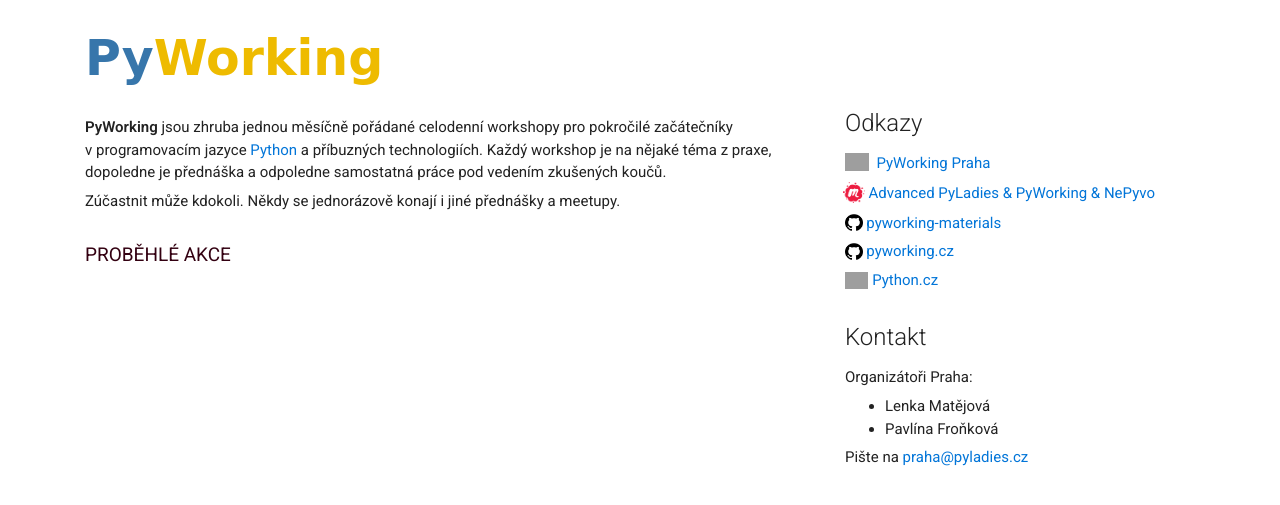
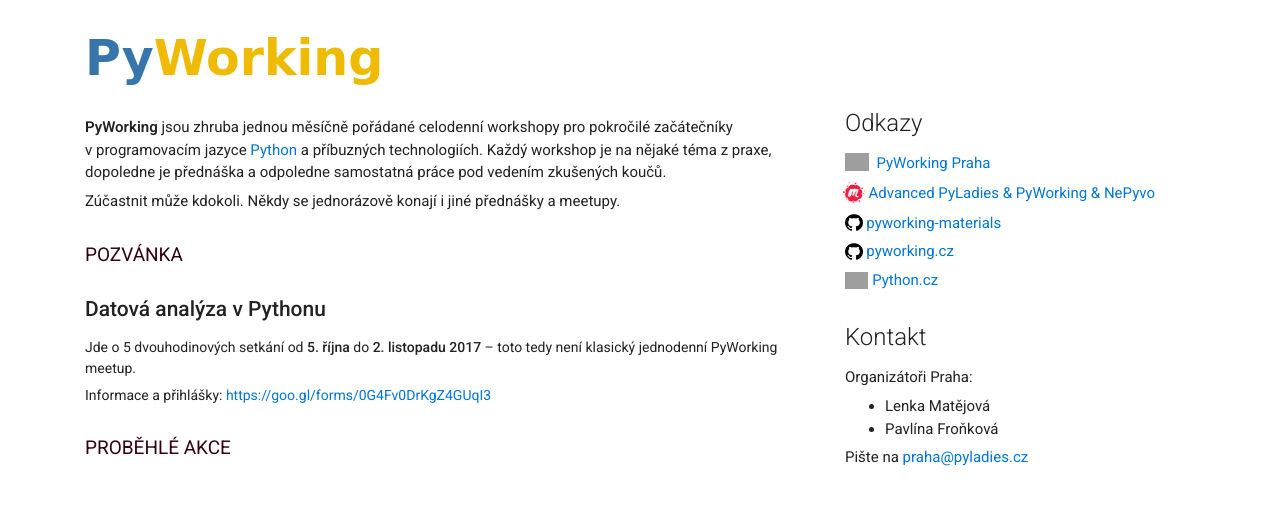
Before and after one commit to pyvec/pyworking.cz, a Flask app: template pyworking_cz/templates/index.html in a window 1280 px wide. Shown: the top 505 px of the page. Run offline with Flask 2, Linux system fonts and the light colour scheme; the template is opened without the code that fills it, so the values that code supplies are empty; some libraries are stand-ins or nearby versions; some web fonts are replaced; grey boxes are pictures that could not be loaded.

Commit message:
Info o petidilnem kurzu datove analyzy

```diff
--- a/pyworking_cz/static/main.css
+++ b/pyworking_cz/static/main.css
@@ -14,7 +14,7 @@ body {
     color: #444;
 }
 
-strong {
+b, strong {
     font-weight: 600;
 }
 
--- a/pyworking_cz/templates/index.html
+++ b/pyworking_cz/templates/index.html
@@ -11,6 +11,22 @@
         Každý workshop je na nějaké téma z&nbsp;praxe, dopoledne je přednáška a odpoledne samostatná práce pod vedením zkušených koučů.
       </p>
       <p>Zúčastnit může kdokoli. Někdy se jednorázově konají i jiné přednášky a meetupy.</p>
+
+      <h2 class="event-list-section-title">Pozvánka</h2>
+
+      <h3> Datová analýza v Pythonu</h3>
+
+      <div class="event-description">
+
+        <p>
+          Jde o 5 dvouhodinových setkání od <strong>5. října</strong> do <strong>2. listopadu 2017</strong> &ndash;
+          toto tedy není klasický jednodenní PyWorking meetup.
+        </p>
+
+        <p>
+          Informace a přihlášky: <a href="https://goo.gl/forms/0G4Fv0DrKgZ4GUqI3">https://goo.gl/forms/0G4Fv0DrKgZ4GUqI3</a>
+        </p>
+      </div>
 
       {% macro show_event(event) %}
         <div class="event">
```
